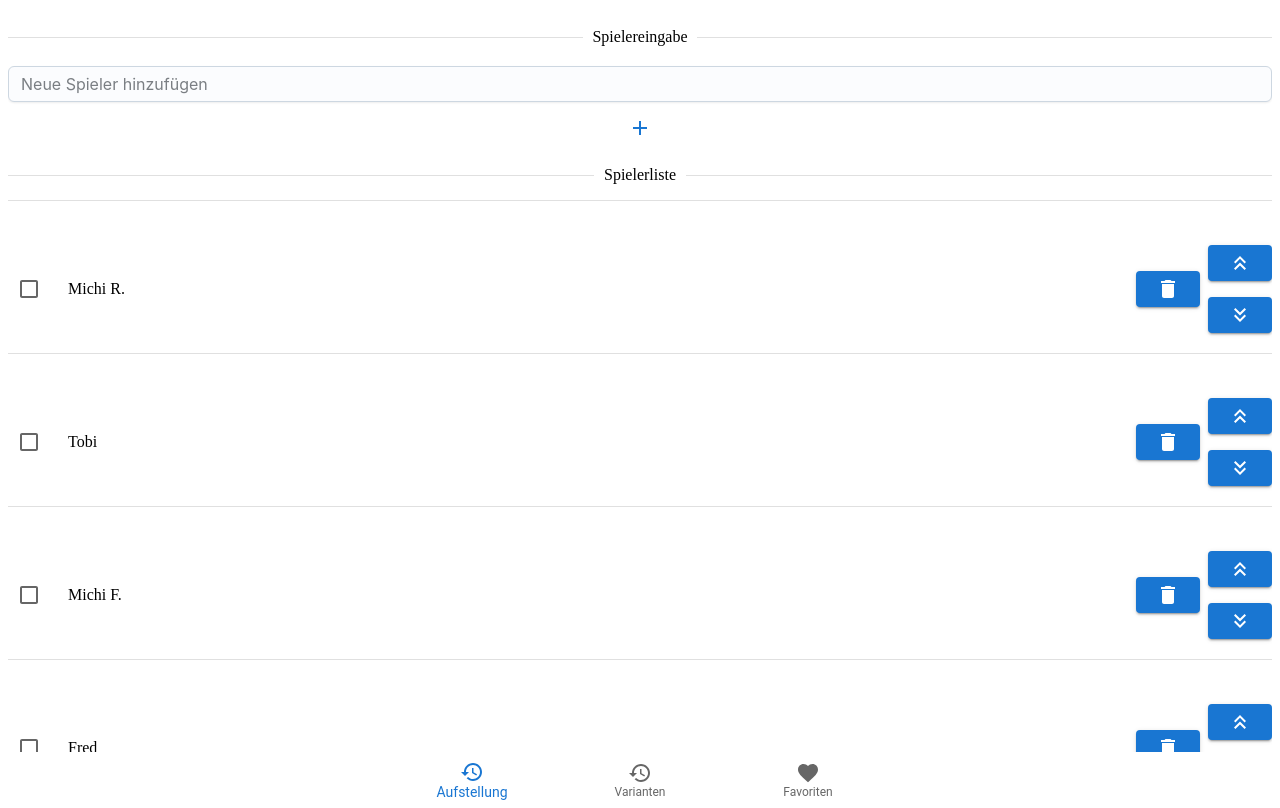
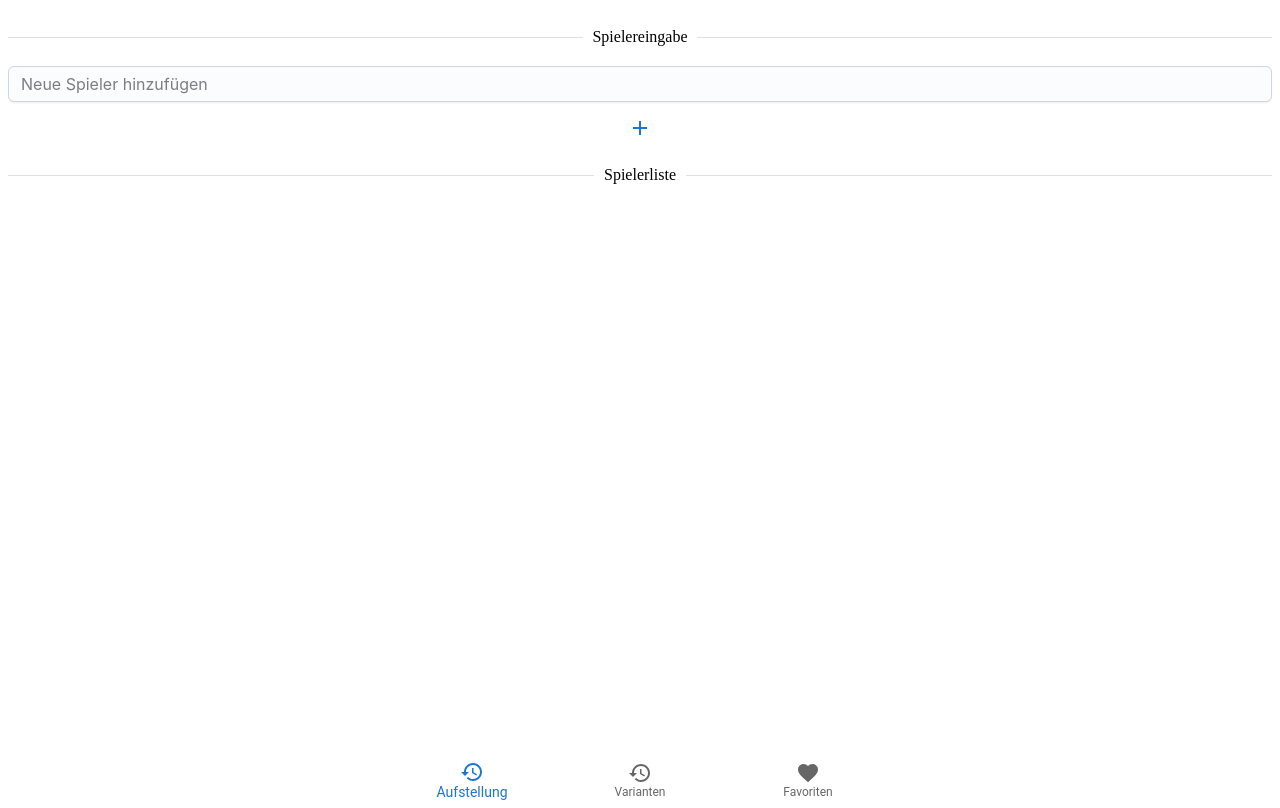
Before and after one commit to philib/DoublesUp, a Next.js app: page / in a window 1280 px wide. Built offline with nearby package versions, Linux system fonts and the light colour scheme.

Commit message:
introduce local storage state

```diff
--- a/app/page.tsx
+++ b/app/page.tsx
@@ -23,14 +23,32 @@ export interface Player {
     name: string
 }
 
+function useStateWithLocalStorage<T>(key: string, def: T): [T, (_: T) => void] {
+    const item = localStorage.getItem(key)
+    let initial;
+    if (item !== null) {
+        initial = JSON.parse(item)
+    } else {
+        initial = def
+    }
+    const [get, set] = useState<T>(initial)
+    const setter = (t: T) => {
+        set(t)
+        localStorage.setItem(key, JSON.stringify(t))
+    };
+    return [get, setter]
+}
+
+
 export default function Home() {
     const allPossibleLineupVariations = [[[1, 2], [3, 4], [5, 6]], [[1, 2], [3, 5], [4, 6]], [[1, 2], [3, 6], [4, 5]], [[1, 2], [4, 5], [3, 6]], [[1, 3], [2, 4], [5, 6]], [[1, 3], [2, 5], [4, 6]], [[1, 3], [2, 6], [4, 5]], [[1, 4], [2, 3], [5, 6]], [[1, 4], [2, 5], [3, 6]], [[1, 4], [2, 6], [3, 5]], [[1, 4], [3, 5], [2, 6]], [[1, 5], [2, 4], [3, 6]], [[1, 5], [3, 4], [2, 6]], [[1, 6], [2, 5], [3, 4]], [[1, 6], [3, 4], [2, 5]], [[2, 3], [1, 4], [5, 6]], [[2, 3], [1, 5], [4, 6]], [[2, 3], [1, 6], [4, 5]], [[2, 4], [1, 5], [3, 6]], [[2, 4], [1, 6], [3, 5]], [[2, 5], [1, 6], [3, 4]], [[3, 4], [1, 6], [2, 5]]]
+    const [players, setPlayers] = useStateWithLocalStorage<Player[]>("players", [])
+    const [lineupFavorites, setLineupFavorites] = useStateWithLocalStorage<DoublesPairing[][]>("favorites", [])
+
     const [bottomNavigationValue, setBottomNavigationValue] = useState(0)
     const [lineup, setLineup] = useState<Lineup | undefined>(undefined)
-    const [lineupFavorites, setLineupFavorites] = useState<DoublesPairing[][]>([])
     const [selectedDoublesPairingFilter, setSelectedDoublesPairingFilter] = useState<DoublesPairing[]>([])
     const [showFavoritesOnly, setShowFavoritesOnly] = useState(false)
-
     const stringify = (lineup: DoublesPairing[]) => JSON.stringify(lineup)
     const isFavorite = (lineup: DoublesPairing[]) => {
         const list = lineupFavorites.map(stringify)
@@ -69,7 +87,7 @@ export default function Home() {
 
     let allPossibleLineupVariantions: DoublesPairing[][] = allPossibleLineupVariations.map((variation) => {
         return variation.flatMap((doublesPairing) => {
-            if(lineup){
+            if (lineup) {
                 const a: DoublesPairing = {
                     player1: {
                         lineupPosition: doublesPairing[0],
@@ -96,7 +114,8 @@ export default function Home() {
     return (
         <main style={{display: 'flex', flexDirection: 'column', height: '100%'}}>
             <div style={{flex: 1, overflow: 'auto'}}>
-                <Players show={bottomNavigationValue === 0} onLineupChange={setLineup}/>
+                <Players players={players} onPlayersChange={setPlayers} show={bottomNavigationValue === 0}
+                         onLineupChange={setLineup}/>
                 {bottomNavigationValue === 1 && lineup && <>
                     <>
                         <CustomDivider>Filter</CustomDivider>
--- a/app/players.tsx
+++ b/app/players.tsx
@@ -21,15 +21,10 @@ export interface Lineup {
 
 export const Players: React.FC<{
     show: boolean
+    players: Player[]
+    onPlayersChange: (_: Player[]) => void
     onLineupChange: (_: Lineup | undefined) => void
 }> = (props) => {
-    const [players, setPlayers] = useState<Player[]>([{name: "Michi R."},
-        {name: "Tobi"},
-        {name: "Michi F."},
-        {name: "Fred"},
-        {name: "Franky"},
-        {name: "Andi"},
-        {name: "Philip"}])
     const [inputText, setInputText] = useState("")
     const [lineup, setLineup] = useState<Record<number, Player>>({})
     const lineupFlat = Object.values(lineup);
@@ -51,22 +46,22 @@ export const Players: React.FC<{
         if (playerIndex === 0) {
             return
         }
-        const newPlayers = [...players]
-        newPlayers[nextPlayerIndex] = players[playerIndex]
-        newPlayers[playerIndex] = players[nextPlayerIndex]
-        setPlayers(newPlayers)
+        const newPlayers = [...props.players]
+        newPlayers[nextPlayerIndex] = props.players[playerIndex]
+        newPlayers[playerIndex] = props.players[nextPlayerIndex]
+        props.onPlayersChange(newPlayers)
         setLineup({})
     }
     const movePlayerDown = (player: number) => {
         const playerIndex = player - 1
         const prevPlayerIndex = player
-        if (playerIndex === players.length - 1) {
+        if (playerIndex === props.players.length - 1) {
             return
         }
-        const newPlayers = [...players]
-        newPlayers[prevPlayerIndex] = players[playerIndex]
-        newPlayers[playerIndex] = players[prevPlayerIndex]
-        setPlayers(newPlayers)
+        const newPlayers = [...props.players]
+        newPlayers[prevPlayerIndex] = props.players[playerIndex]
+        newPlayers[playerIndex] = props.players[prevPlayerIndex]
+        props.onPlayersChange(newPlayers)
         setLineup({})
     }
     if (!props.show) {
@@ -78,7 +73,7 @@ export const Players: React.FC<{
             <CustomDivider>Spielereingabe</CustomDivider>
             <form
                 onSubmit={(event) => {
-                    setPlayers([...players, {name: inputText}])
+                    props.onPlayersChange([...props.players, {name: inputText}])
                     event.preventDefault();
                 }}
                 style={{marginBottom: '10px'}}
@@ -93,7 +88,7 @@ export const Players: React.FC<{
             </form>
             <CustomDivider>Spielerliste</CustomDivider>
             <Grid container rowSpacing={3} direction={"column"}>
-                {players.map((entry, index) =>
+                {props.players.map((entry, index) =>
                     <>
                         <CustomDivider></CustomDivider>
                         <Grid container item key={entry.name} direction={"row"} justifyContent={"flex-start"}
@@ -112,7 +107,7 @@ export const Players: React.FC<{
                                 <Button
                                     variant="contained"
                                     onClick={() => {
-                                        setPlayers(_.without(players, entry))
+                                        props.onPlayersChange(_.without(props.players, entry))
                                         setLineup(_.omit(lineup, [index + 1]))
                                     }}> <DeleteIcon/> </Button>
                             </Grid>
```
